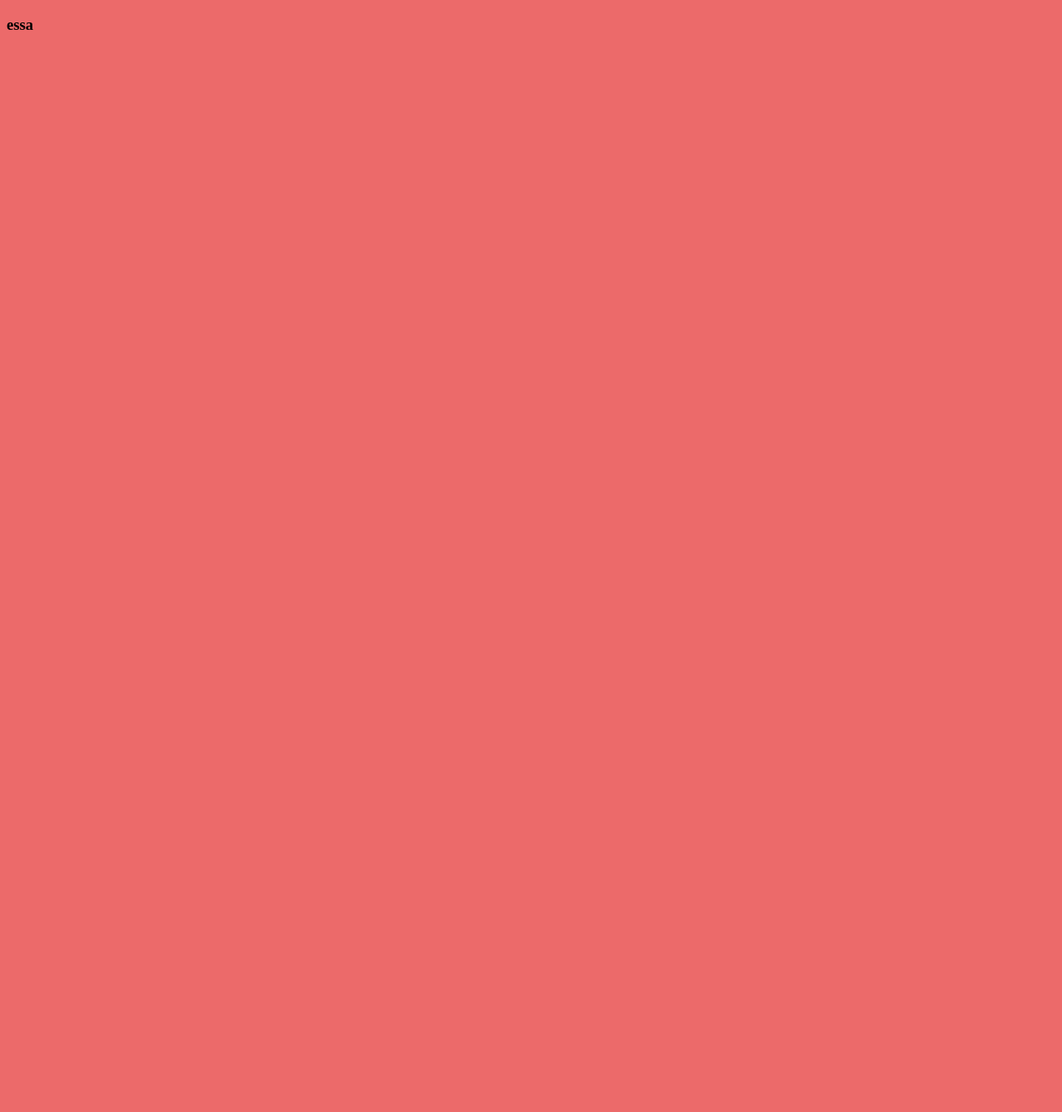
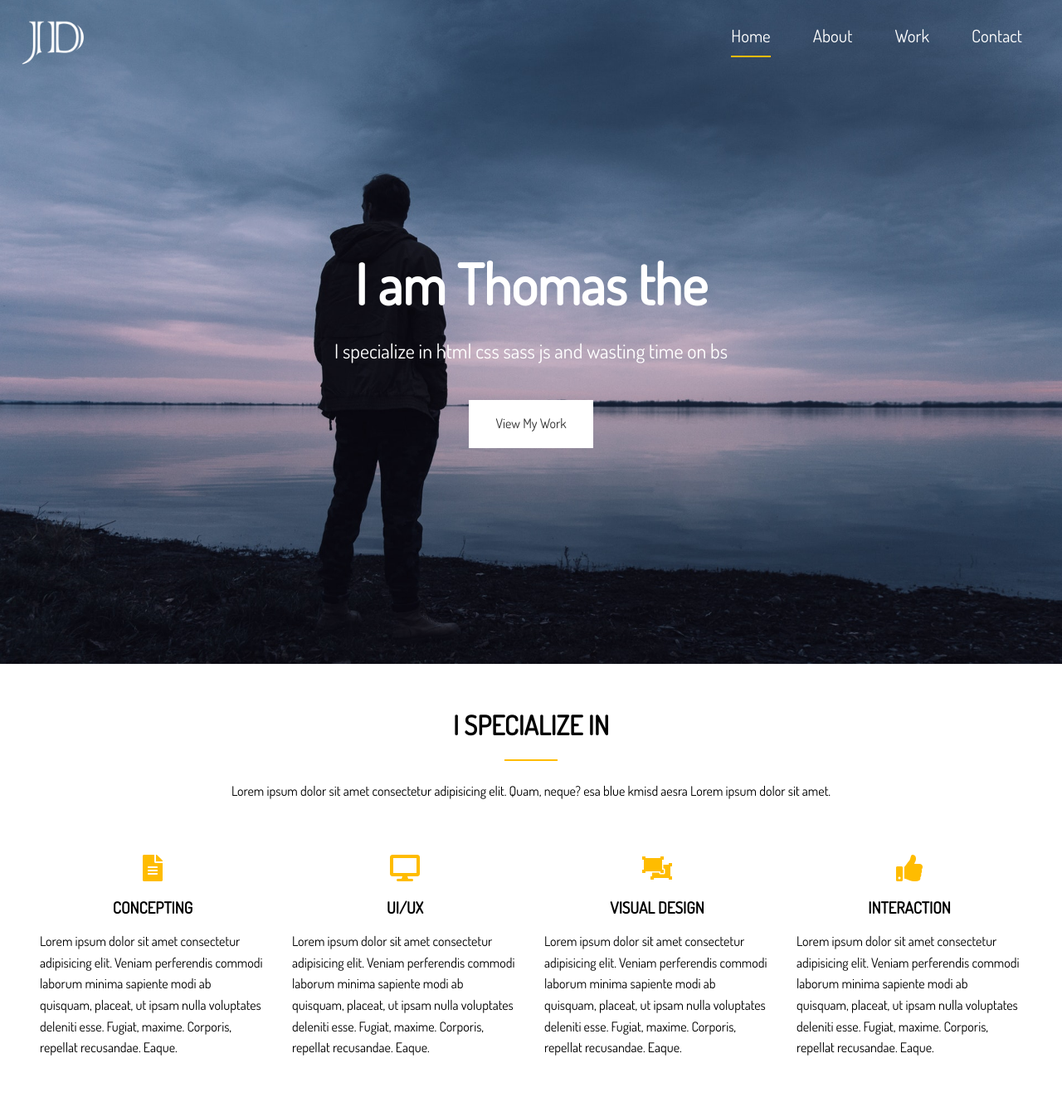
Before and after one commit to TomaszM-dev/example-of-portfolio, a website: page dist/index.html in a window 1280 px wide. Shown: the whole page at 83% size. Before the commit the page ends 800 px from the top, so only its background shows below. Drawn offline with Linux system fonts and the light colour scheme.

Commit message:
first commit & main section/ navbar/ about page finished

```diff
--- /dev/null
+++ b/scss/_variables.scss
@@ -0,0 +1,3 @@
+$border-color: #ffbc00;
+$primary-color: #fff;
+$dark-color: #333;
--- a/scss/main.scss
+++ b/scss/main.scss
@@ -1,4 +1,166 @@
+// STARTERS
+
+@import "variables";
+
 * {
   margin: 0;
   padding: 0;
+  box-sizing: border-box;
 }
+
+body {
+  font-family: "Dosis", sans-serif;
+  line-height: 1.6;
+}
+
+a {
+  text-decoration: none;
+  color: $primary-color;
+}
+
+%btn-shared {
+  display: inline-block;
+  padding: 1rem 2rem;
+  border: none;
+  cursor: pointer;
+  text-decoration: none;
+  margin-top: 1rem;
+}
+
+%border-gold {
+  border-bottom: 2px solid $border-color;
+  margin: 1rem 0;
+  display: inline-block;
+  width: 5%;
+}
+
+.active {
+  @extend %border-gold;
+  width: auto;
+}
+
+// MAIN-LAYOUT
+
+.main-layout {
+  background: url(/dist/img/showcase.jpg) no-repeat center center/cover;
+  height: 100vh;
+  position: relative;
+  overflow: hidden;
+  color: $primary-color;
+
+  .head-line {
+    display: flex;
+    flex-direction: column;
+    align-items: center;
+    padding-top: 15%;
+
+    h1 {
+      font-size: 4.2rem;
+      margin-bottom: 0.5rem;
+    }
+
+    p {
+      font-size: 1.5rem;
+      margin-bottom: 1.5rem;
+    }
+
+    .btn {
+      &-light {
+        @extend %btn-shared;
+        background-color: $primary-color;
+        color: $dark-color;
+        transition: background-color 0.5s;
+
+        &:hover {
+          background-color: $border-color;
+          transition: background-color 0.5s;
+        }
+      }
+    }
+  }
+}
+
+// NAVBAR
+
+.navbar {
+  display: flex;
+  justify-content: space-between;
+  height: 6rem;
+
+  img {
+    height: auto;
+    padding: 0.5rem;
+    margin-left: 1rem;
+  }
+
+  .links {
+    padding: 0.5rem;
+    margin-right: 1rem;
+    align-self: center;
+
+    a {
+      margin: 0 1.5rem;
+      display: inline-block;
+      position: relative;
+
+      font-size: 1.3rem;
+      cursor: pointer;
+
+      &:after {
+        padding-top: 0.3rem;
+        display: block;
+        content: "";
+        border-bottom: solid 2px $primary-color;
+        transform: scaleX(0);
+        transition: transform 250ms ease-in-out;
+      }
+
+      &:hover:after {
+        transform: scaleX(1);
+      }
+    }
+  }
+}
+
+// SECTION 1 (SPECIALIZATION)
+
+.specialization {
+  .border {
+    @extend %border-gold;
+  }
+
+  .content {
+    margin-top: 3rem;
+    text-align: center;
+
+    h3 {
+      font-size: 2rem;
+      text-transform: uppercase;
+    }
+  }
+
+  .container-grid {
+    display: grid;
+    grid-template-columns: 1fr 1fr 1fr 1fr;
+    text-align: center;
+    padding: 4rem 2rem;
+
+    .box {
+      padding: 0 1rem;
+    }
+
+    i {
+      color: $border-color;
+    }
+
+    .title-about {
+      text-transform: uppercase;
+      margin: 0.8rem 0;
+      font-size: 1.2rem;
+    }
+
+    p {
+      text-align: start;
+    }
+  }
+}
```
Also changed, not shown: dist/css/main.css, dist/index.html.
